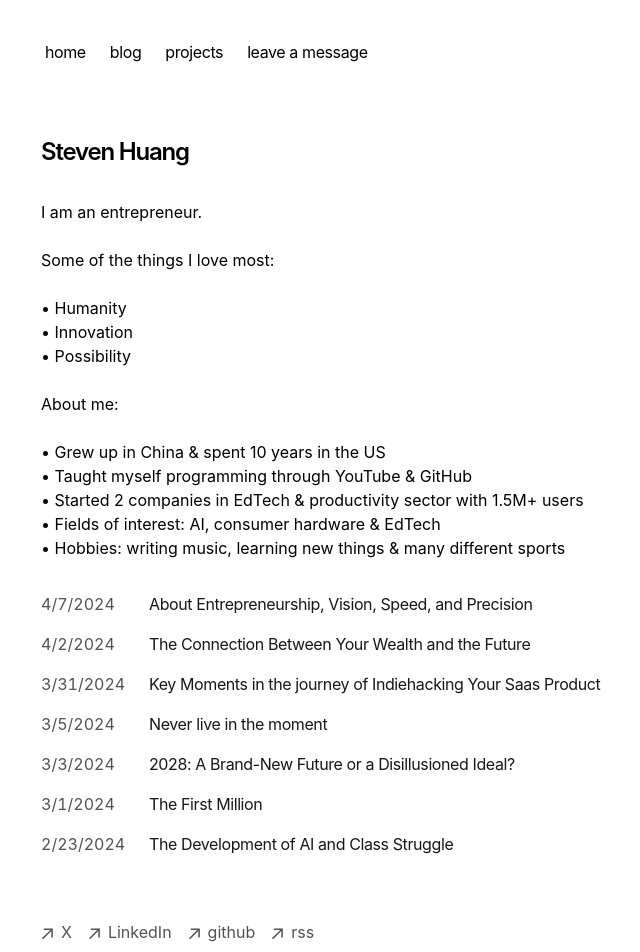
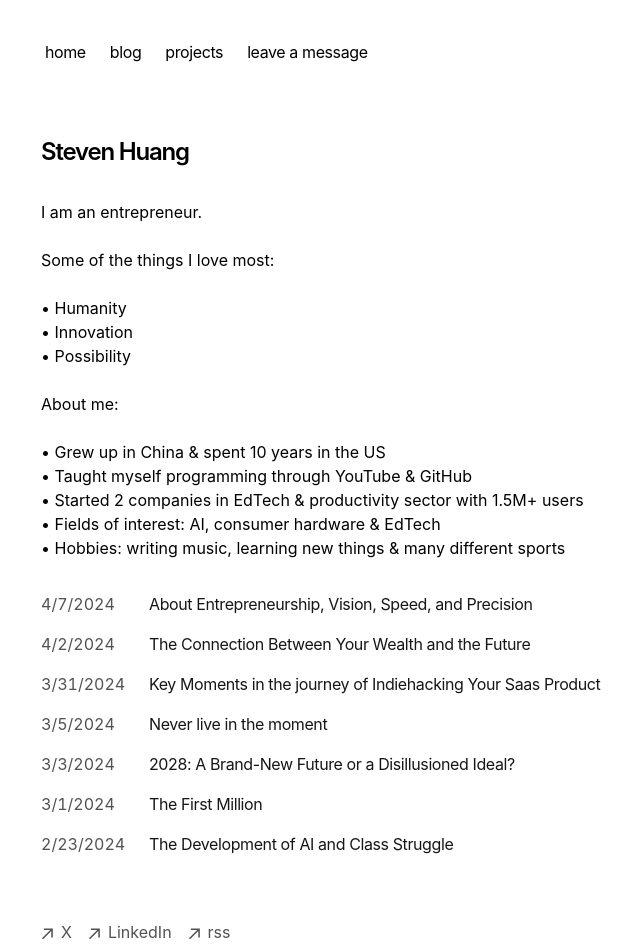
Before and after one commit to StevenHHB/blog, a Next.js app: page / in a window 1280 px wide. Shown: the top 952 px of the page, without its empty margins (311-951 px from the left). Built offline with nearby package versions, Linux system fonts and the light colour scheme.

Commit message:
remove github profile link

```diff
--- a/app/components/footer.tsx
+++ b/app/components/footer.tsx
@@ -46,17 +46,6 @@ export default function Footer() {
             className="flex items-center transition-all hover:text-neutral-800 dark:hover:text-neutral-100"
             rel="noopener noreferrer"
             target="_blank"
-            href="https://github.com/vercel/next.js"
-          >
-            <ArrowIcon />
-            <p className="ml-2 h-7">github</p>
-          </a>
-        </li>
-        <li>
-          <a
-            className="flex items-center transition-all hover:text-neutral-800 dark:hover:text-neutral-100"
-            rel="noopener noreferrer"
-            target="_blank"
             href="/rss"
           >
             <ArrowIcon />
```
